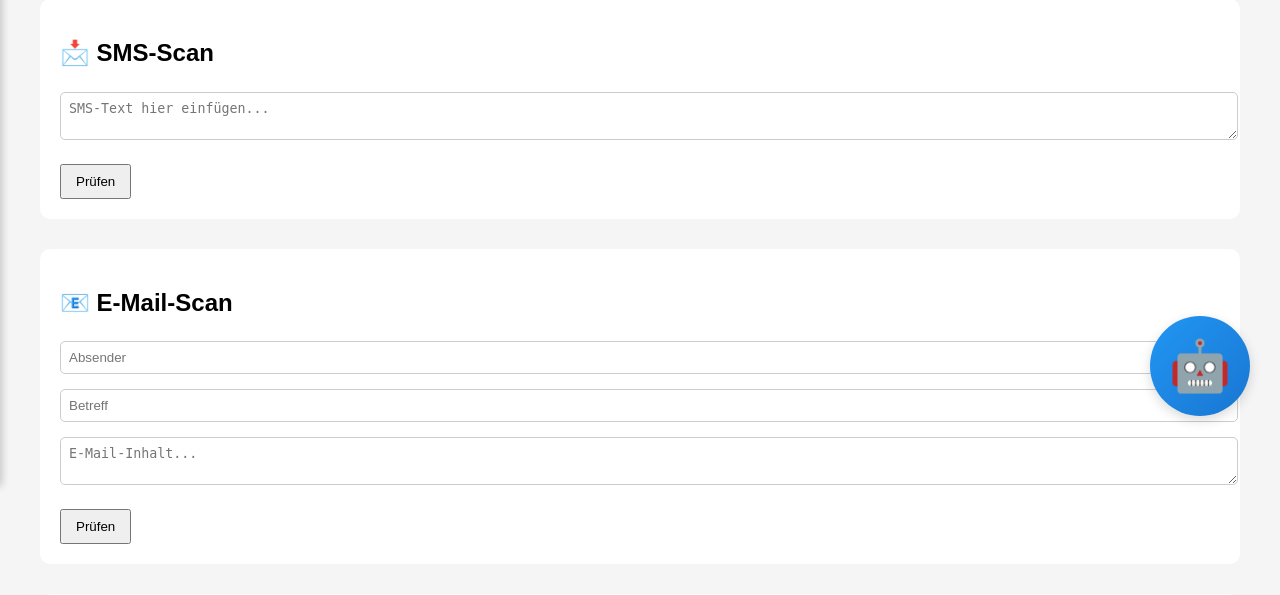
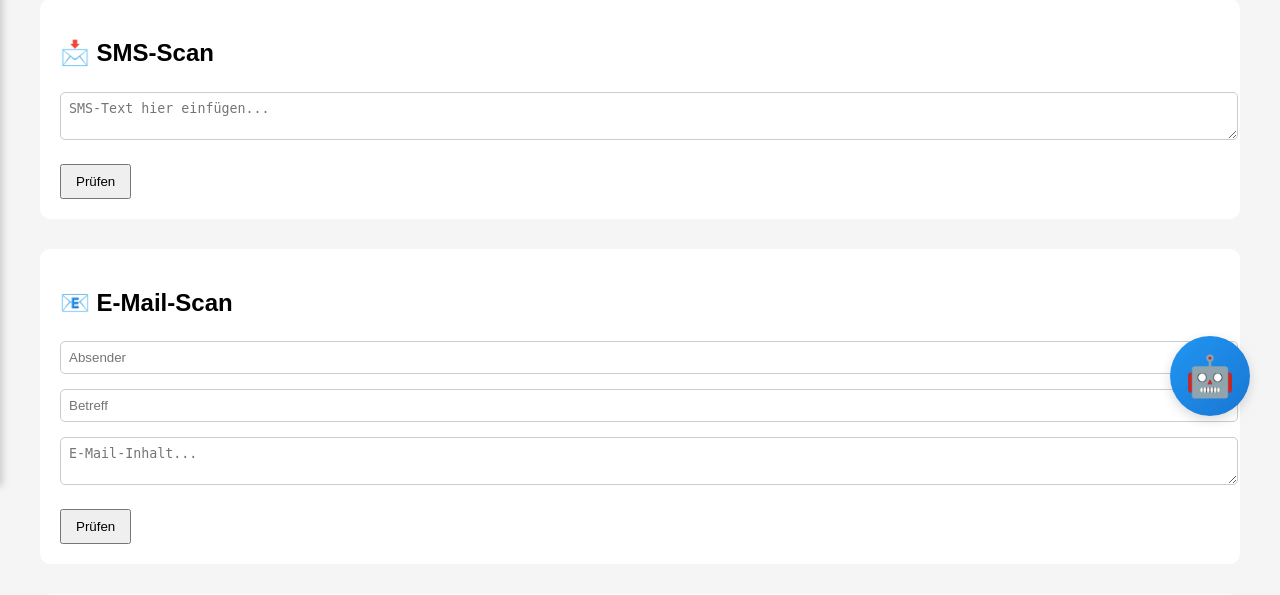
Before and after one commit to daniel-1511/pishing_projekt, a FastAPI app: page / in a window 1280 px wide. Shown: the part 354-949 px from the top of the page. Run offline with FastAPI, Linux system fonts and the light colour scheme.

Commit message:
Chat-Button Größe angepasst: von 100x100px auf 80x80px

```diff
--- a/static/style.css
+++ b/static/style.css
@@ -3,15 +3,15 @@
     position: fixed;
     bottom: 30px;
     right: 30px;
-    width: 100px;
-    height: 100px;
+    width: 80px;
+    height: 80px;
     border-radius: 50%;
     background: linear-gradient(135deg, #2196F3, #1976D2);
     color: white;
     display: flex;
     align-items: center;
     justify-content: center;
-    font-size: 50px;
+    font-size: 40px;
     cursor: pointer;
     box-shadow: 0 4px 12px rgba(0, 0, 0, 0.15);
     transition: all 0.3s ease;
```
